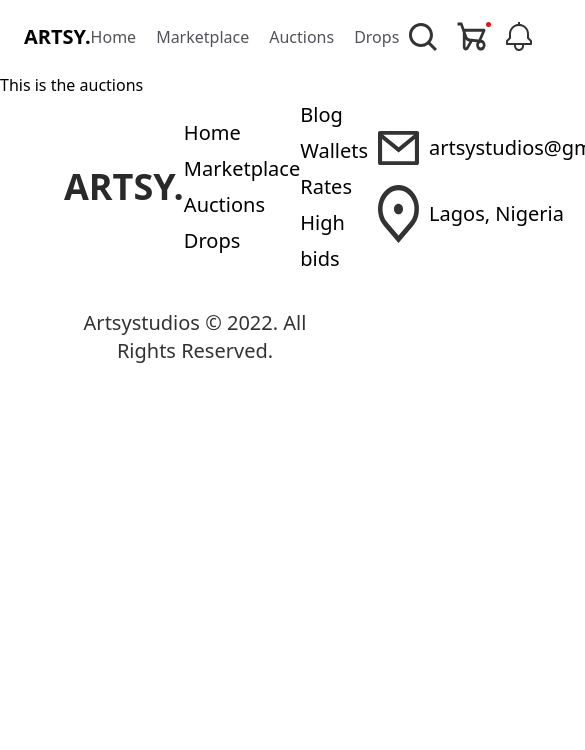
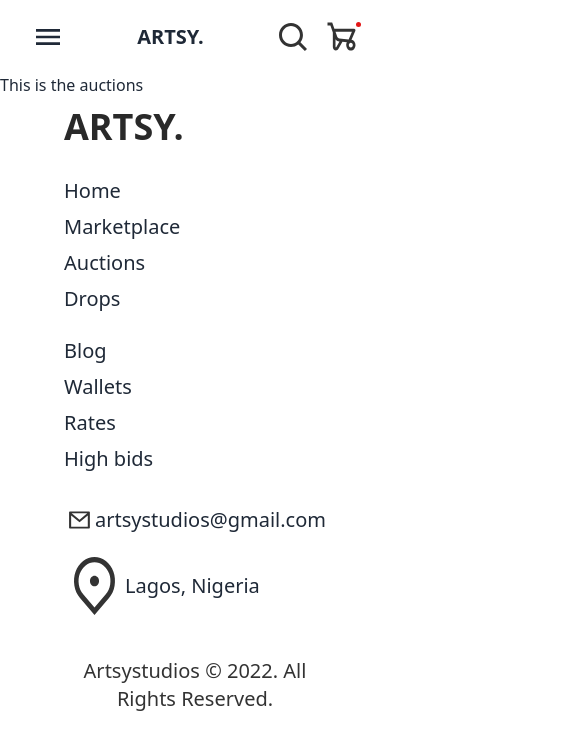
Before and after one commit to Utty007/artsy, a Next.js app: page /Auctions in a window 390 px wide. Shown: the top 750 px of the page, 585 px wide, since content can reach past the window. Built offline with nearby package versions, Linux system fonts and the light colour scheme.

Commit message:
Home edits

```diff
--- a/app/Components/Carousel.jsx
+++ b/app/Components/Carousel.jsx
@@ -8,24 +8,24 @@ import SCFive from '@/app/Assets/sc5.png';
 
 function Carousel() {
   return (
-      <div className='flex items-center gap-2' data-slick='{"slidesToShow": 4, "slidesToScroll": 4}'>
-        <div>
+      <div className='rounded-box carousel flex items-center gap-4 w-full'>
+          <div className='carousel-item'>
             <Image src={SCOne} alt='Slider Image' />
           </div>
-        <div>
+          <div className='carousel-item'>
             <Image src={SCTwo} alt='Slider Image' />
           </div>
-        <div>
+          <div className='carousel-item'>
             <Image src={SCThree} alt='Slider Image' />
           </div>
-        <div>
+          <div className='carousel-item'>
             <Image src={SCFour} alt='Slider Image' />
           </div>
-        <div>
+          <div className='carousel-item'>
             <Image src={SCFive} alt='Slider Image' />
           </div>
     </div>
   )
 }
 
-export default Carousel
+export default Carousel;
--- a/app/Components/Footer.jsx
+++ b/app/Components/Footer.jsx
@@ -5,7 +5,7 @@ import LocationIcon from '../Assets/Icons/LocationIcon';
 function Footer() {
   return (
     <footer className='mx-16 pb-6'>
-        <div className='flex items-center justify-between'>
+        <div className='flex flex-col lg:flex-row lg:items-center gap-4 lg:gap-0 justify-between'>
             <h1 className='text-4xl font-bold uppercase text-[#292929] leading-[60px]'>Artsy.</h1>
 
              <ul>
--- a/app/Components/Header.jsx
+++ b/app/Components/Header.jsx
@@ -3,12 +3,21 @@ import CartIcon from "../Assets/Icons/CartIcon";
 import NotificationIcon from "../Assets/Icons/NotificationIcon";
 import SearchIcon from "../Assets/Icons/SearchIcon";
 
-
 function Header() {
   return (
     <header className="flex items-center justify-between px-6 py-3">
+      <div className='lg:hidden'>
+        <label className="btn btn-circle bg-transparent border-0 shadow-none swap swap-rotate">
+          {/* this hidden checkbox controls the state */}
+          <input type="checkbox" />
+          {/* hamburger icon */}
+          <svg className="swap-off fill-current" xmlns="http://www.w3.org/2000/svg" width="32" height="32" viewBox="0 0 512 512"><path d="M64,384H448V341.33H64Zm0-106.67H448V234.67H64ZM64,128v42.67H448V128Z"/></svg>
+          {/* close icon */}
+          <svg className="swap-on fill-current" xmlns="http://www.w3.org/2000/svg" width="32" height="32" viewBox="0 0 512 512"><polygon points="400 145.49 366.51 112 256 222.51 145.49 112 112 145.49 222.51 256 112 366.51 145.49 400 256 289.49 366.51 400 400 366.51 289.49 256 400 145.49"/></svg>
+        </label>
+      </div>
       <h1 className="text-xl font-bold">ARTSY.</h1>
-      <nav className="flex items-center gap-5">
+      <nav className="hidden lg:flex items-center gap-5">
         <span><Link href="/" className="transition-all focus:text-zinc-950 focus:font-bold hover:underline text-zinc-600">Home</Link></span>
         <span><Link href="/Marketplace" className="transition-all focus:text-zinc-950 focus:font-bold hover:underline text-zinc-600">Marketplace</Link></span>
         <span><Link href="/Auctions" className="transition-all focus:text-zinc-950 focus:font-bold hover:underline text-zinc-600">Auctions</Link></span>
@@ -17,10 +26,19 @@ function Header() {
       <div className="flex items-center">
         <SearchIcon />
         <CartIcon />
-        <NotificationIcon />
+        <span className='hidden lg:block'>
+          <NotificationIcon />
+        </span>
       </div>
     </header>
   )
 }
 
 export default Header;
+
+
+/*
+What to learn as a Blockchain Developer
+Solidity Programming Language - Main Language for writing ETH smart contracts.
+
+*/
--- a/app/Components/Products.jsx
+++ b/app/Components/Products.jsx
@@ -16,11 +16,11 @@ function Products() {
     <div className='mx-14 mt-24'>
         <h1 className='text-[#333] text-5xl leading-[64px] font-medium py-3'>Featured Products</h1>
         <hr />
-        <ProductItem className='flex items-center justify-between p-8 border border-transparent border-t-black' name={productData[0].name} Image={productData[0].image} />
+        <ProductItem className='flex flex-col lg:flex-row items-center justify-between p-8 border border-transparent border-t-black' name={productData[0].name} Image={productData[0].image} />
         <hr />
-        <ProductItem className='flex items-center flex-row-reverse justify-between p-8 border border-transparent border-t-black' name={productData[1].name} Image={productData[1].image} />
+        <ProductItem className='flex flex-col items-center lg:flex-row-reverse justify-between p-8 border border-transparent border-t-black' name={productData[1].name} Image={productData[1].image} />
         <hr />
-        <ProductItem className='flex items-center justify-between p-8 border border-transparent border-t-black' name={productData[2].name} Image={productData[2].image} />
+        <ProductItem className='flex flex-col lg:flex-row items-center justify-between p-8 border border-transparent border-t-black' name={productData[2].name} Image={productData[2].image} />
     </div>
   )
 }
--- a/app/Components/Upcoming.jsx
+++ b/app/Components/Upcoming.jsx
@@ -9,7 +9,7 @@ function Upcoming() {
     <div className='gradientBg w-full mt-20 px-12 pt-5 pb-8 text-[#fff]'>
         <h1 className='text-3xl font-medium leading-[50px]'>See Upcoming Auctions And Exhibitions</h1>
         <Image src={Arrow} alt='Arrow' width={450} className='relative left-[50px] pb-4' />
-        <div className='imageBg flex items-end justify-between p-9'>
+        <div className='imageBg flex flex-col lg:flex-row items-end justify-between p-9'>
             <div className='flex items-center gap-4'>
                 <div className='text-6xl leading-[80px] text-[#e1e1e1]'>
                     01
@@ -30,7 +30,8 @@ function Upcoming() {
             </div>
         </div>
 
-        <div className='flex items-center justify-between mt-5'>
+
+        <div className='hidden lg:flex items-center justify-between mt-5'>
             <div className='w-[400px] h-2 bg-[#aeaeae] rounded-lg'>
                 <span className='w-[80px] h-2 bg-white rounded-lg block'></span>
             </div>
--- a/package.json
+++ b/package.json
@@ -12,8 +12,7 @@
     "daisyui": "^4.10.1",
     "next": "14.1.4",
     "react": "^18",
-    "react-dom": "^18",
-    "slick-carousel": "^1.8.1"
+    "react-dom": "^18"
   },
   "devDependencies": {
     "autoprefixer": "^10.0.1",
--- a/tailwind.config.js
+++ b/tailwind.config.js
@@ -14,5 +14,8 @@ module.exports = {
       },
     },
   },
-  plugins: [],
+  plugins: [require("daisyui")],
+  daisyui: {
+    themes: ["light"],
+  },
 };
```
Also changed, not shown: 1 other file (tests, documents, lock files or other folders). Lines whose indentation alone changed are shown as unchanged.
